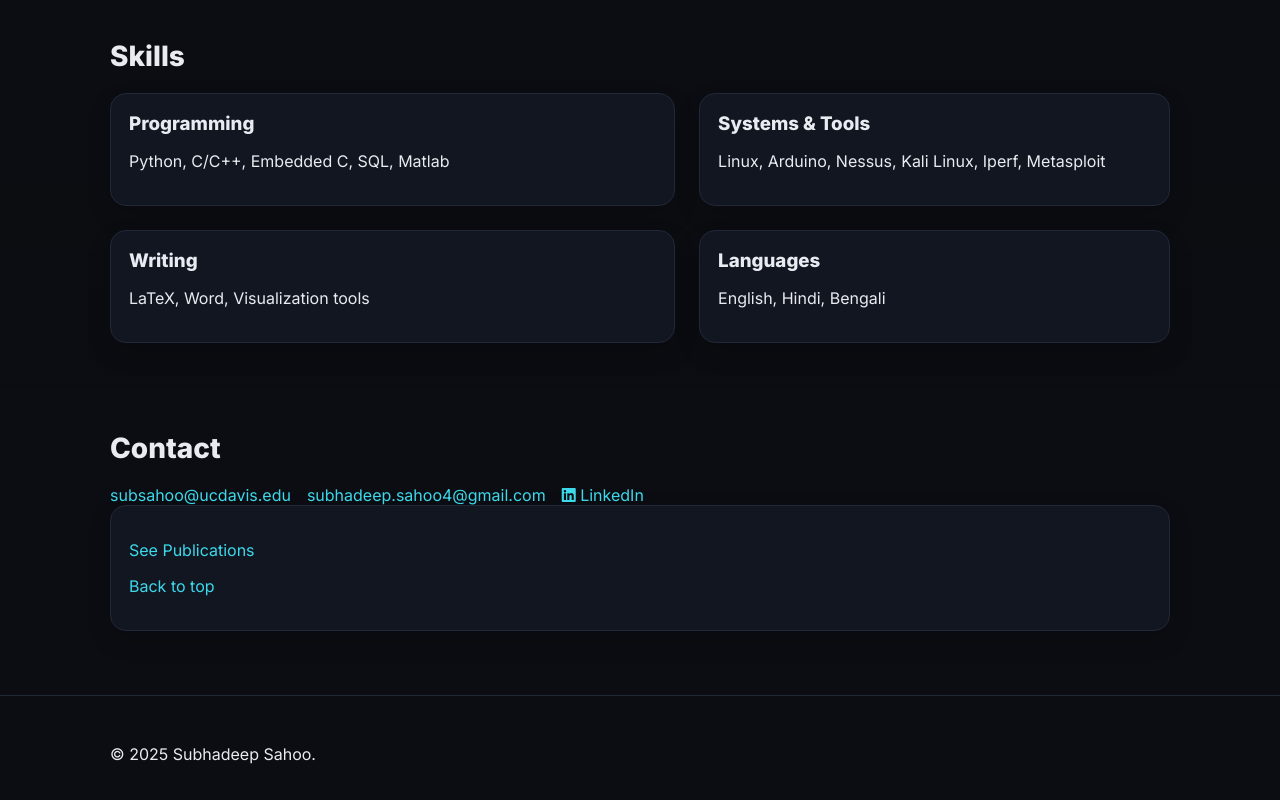
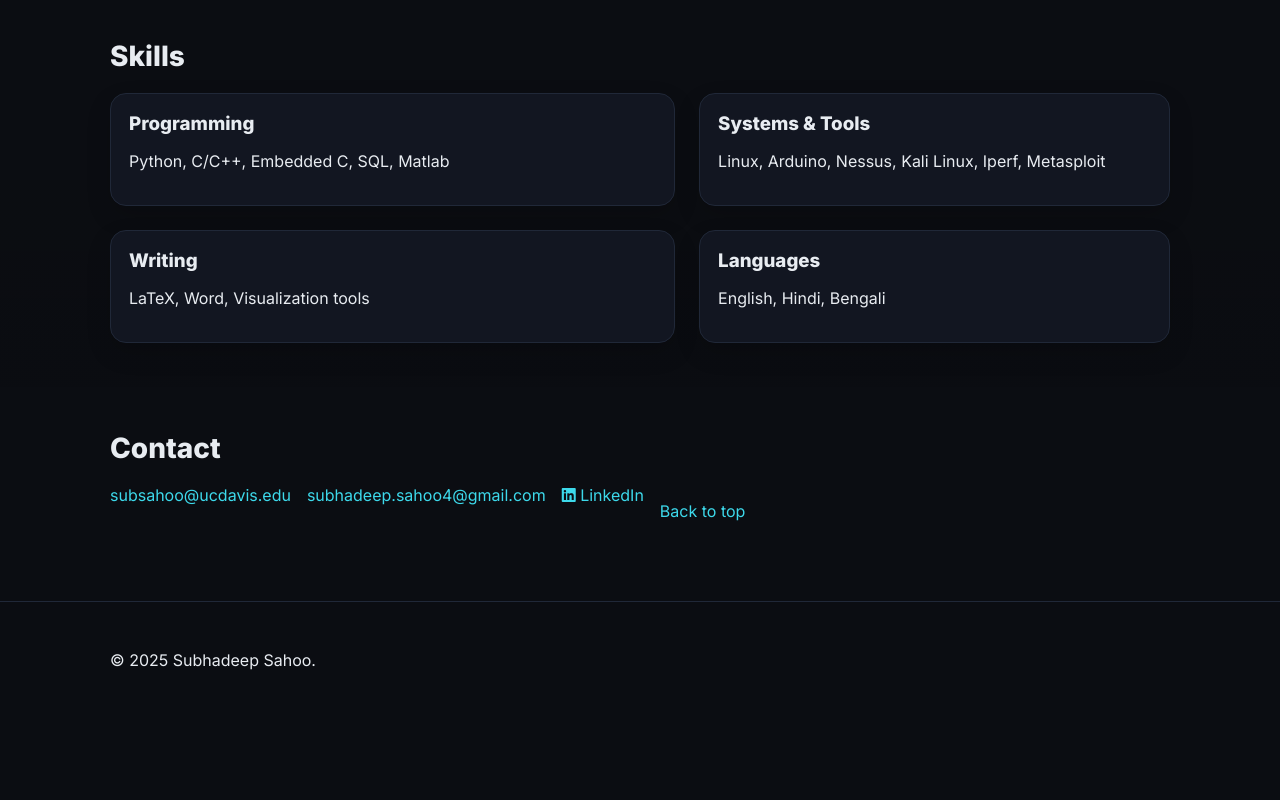
Before and after one commit to subhadeep-sahoo/subhadeep-sahoo.github.io, a plain HTML site: page index.html in a window 1280 px wide. Shown: the part 3157-3957 px from the top of the page. After the commit the page ends 3875 px from the top, so only its background shows below. Drawn offline with Linux system fonts and the light colour scheme.

Commit message:
Update index.html

```diff
--- a/index.html
+++ b/index.html
@@ -288,14 +288,11 @@
           <a href="https://www.linkedin.com/in/subhadeep-sahoo-8830b9108/" target="_blank" rel="noopener">
               <i class="fab fa-linkedin"></i> LinkedIn
           </a>
+          <p><a class="btn" href="#about">Back to top</a></p>
 
 
         </div>
-        <div class="card">
-          <!-- <p><strong>Quick Links</strong></p> -->
-          <p><a class="btn outline" href="#publications">See Publications</a></p>
-          <p><a class="btn" href="#about">Back to top</a></p>
-        </div>
+
       </div>
     </section>
   </main>
```
